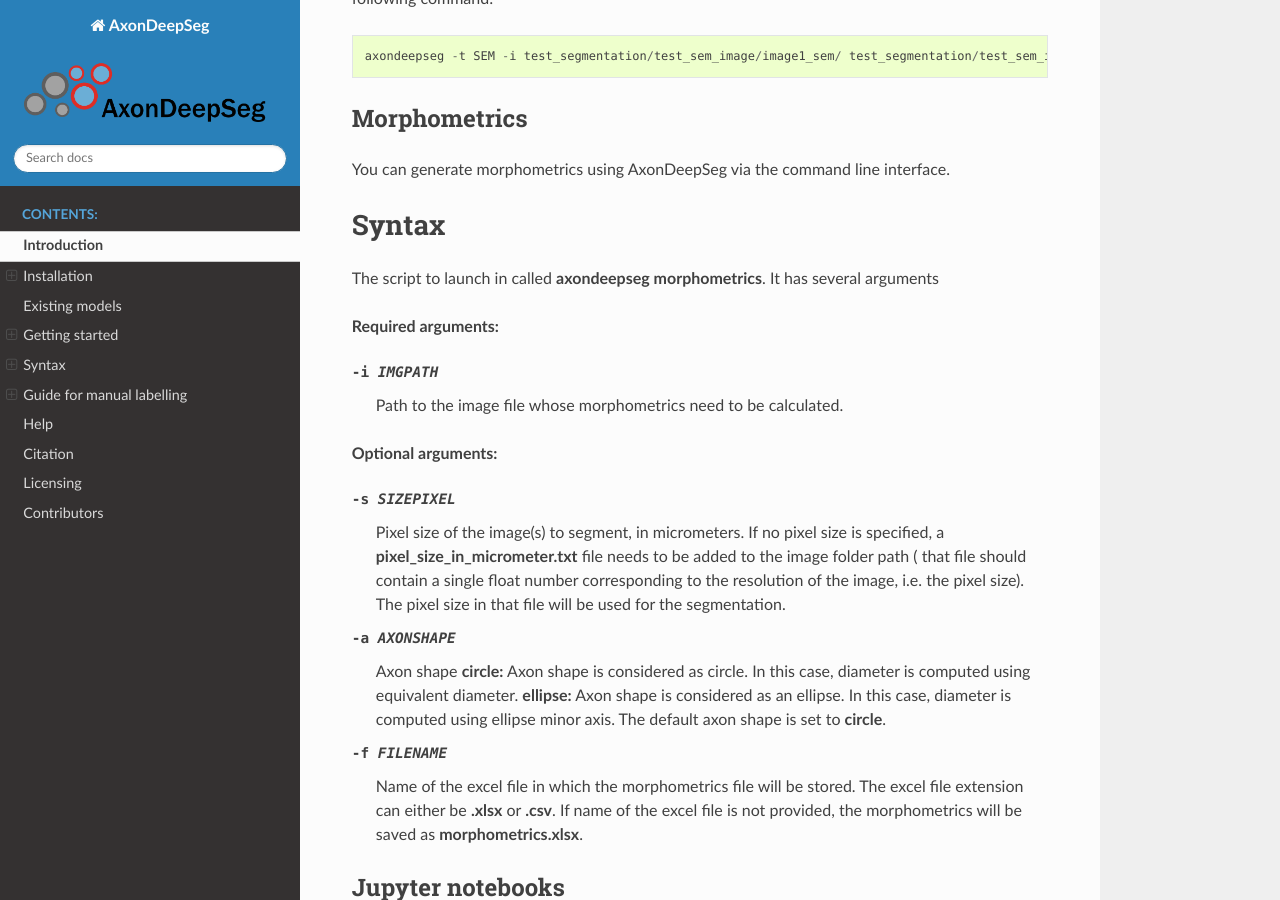
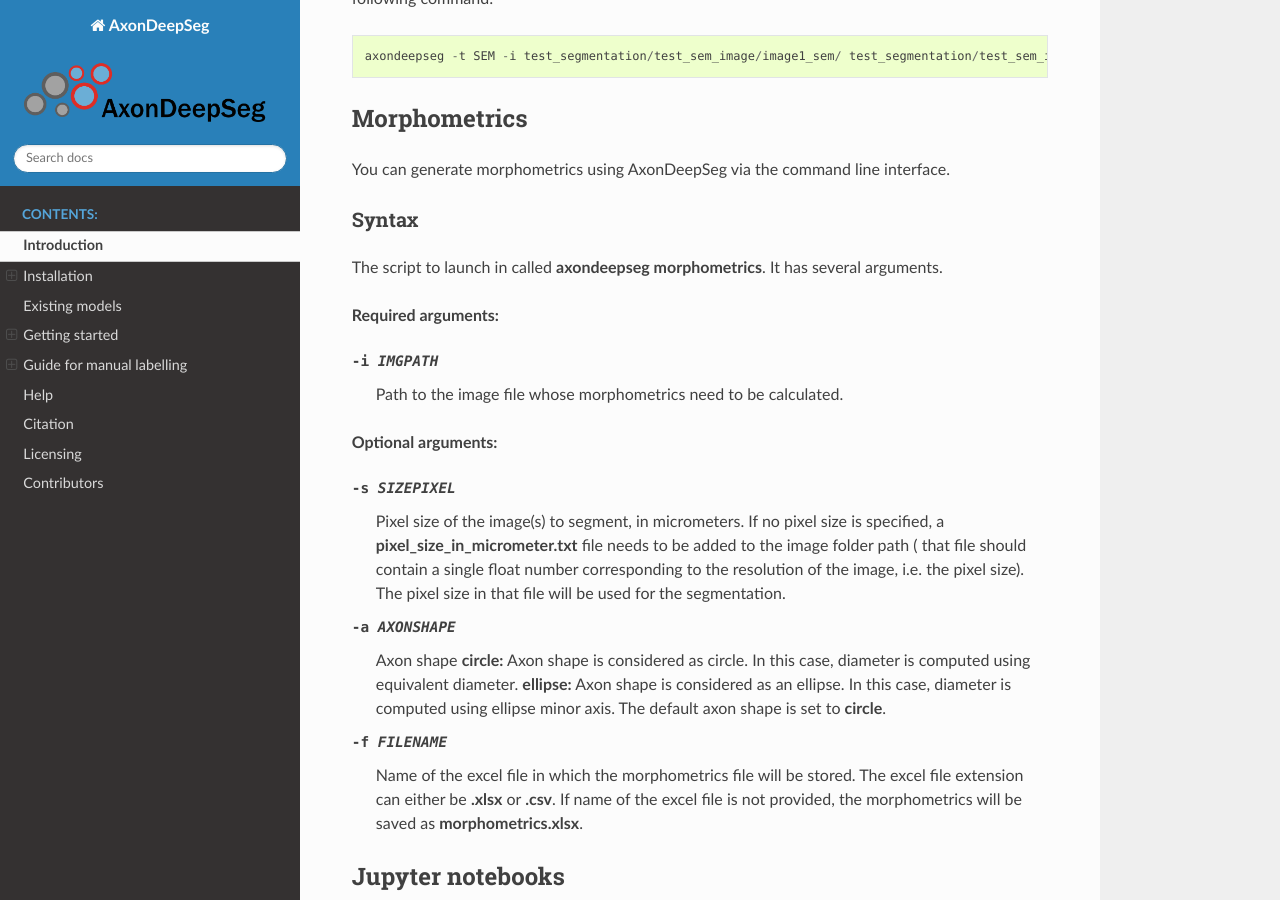
Before and after one commit to axondeepseg/axondeepseg, a Sphinx documentation site: the page built from docs/source/documentation.rst, in a window 1280 px wide and 900 px high, scrolled down 10799 px. Built offline with Sphinx 7.4.7 and the Read the Docs theme 2.0.0, drawn with Linux system fonts in a browser that asks for light colours.

Commit message:
Add Syntax sub heading under Morphometrics section

```diff
--- a/docs/source/documentation.rst
+++ b/docs/source/documentation.rst
@@ -320,9 +320,9 @@
 You can generate morphometrics using AxonDeepSeg via the command line interface.
 
 Syntax
-======
+~~~~~
 
-The script to launch in called **axondeepseg morphometrics**. It has several arguments
+The script to launch in called **axondeepseg morphometrics**. It has several arguments.
 
 **Required arguments:**
 
```
